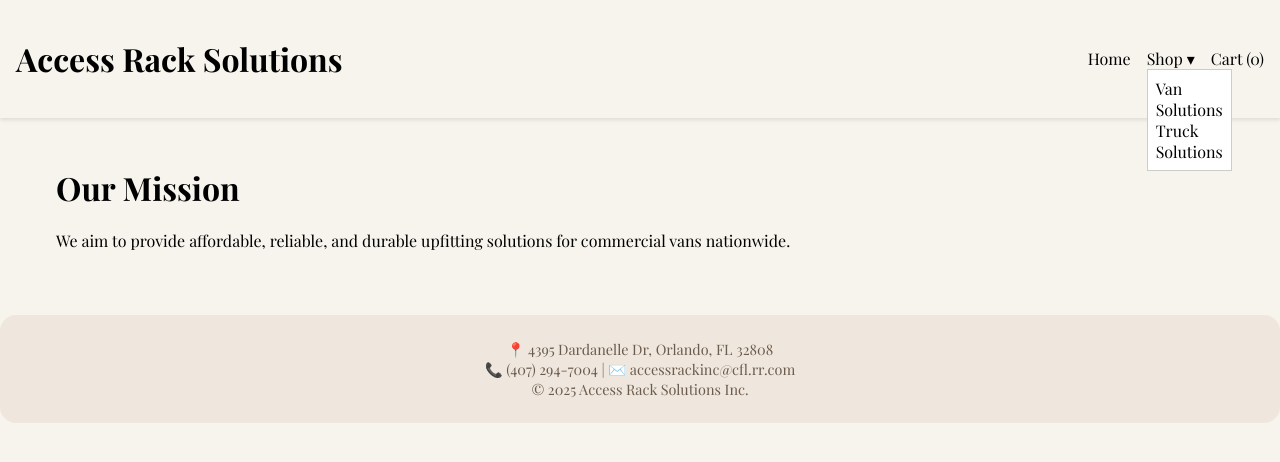
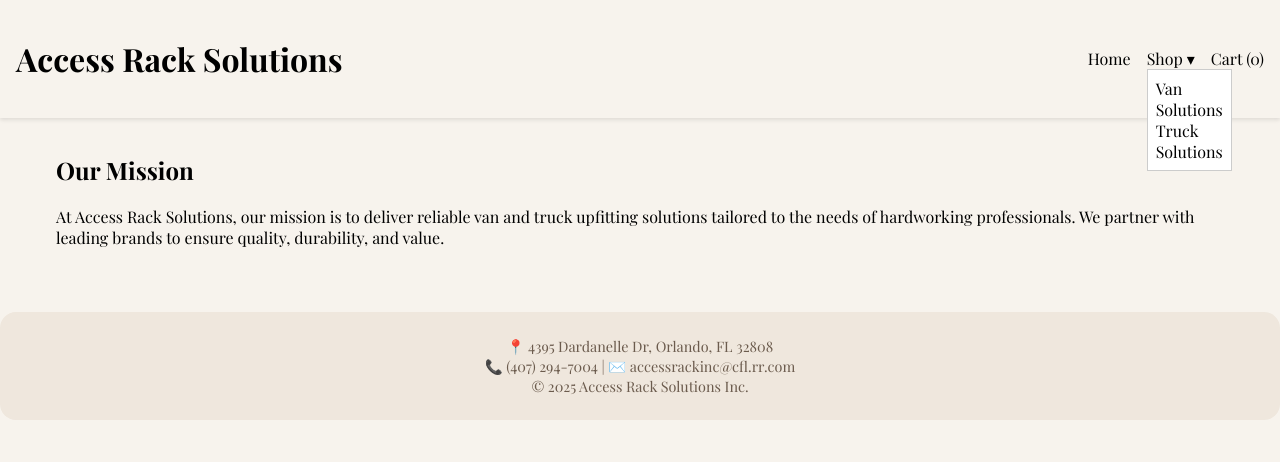
Before and after one commit to dev-verde1071/website, a Next.js app: page /mission in a window 1280 px wide. Shown: the top 462 px of the page. Built offline with nearby package versions, Linux system fonts and the light colour scheme.

Commit message:
Update page.js

```diff
--- a/app/mission/page.js
+++ b/app/mission/page.js
@@ -1,8 +1,13 @@
 export default function MissionPage() {
   return (
-    <main style={{ marginTop: "2rem" }}>
+    <section>
       <h1>Our Mission</h1>
-      <p>We aim to provide affordable, reliable, and durable upfitting solutions for commercial vans nationwide.</p>
-    </main>
+      <p>
+        At Access Rack Solutions, our mission is to deliver reliable van and
+        truck upfitting solutions tailored to the needs of hardworking
+        professionals. We partner with leading brands to ensure quality,
+        durability, and value.
+      </p>
+    </section>
   );
 }
```
